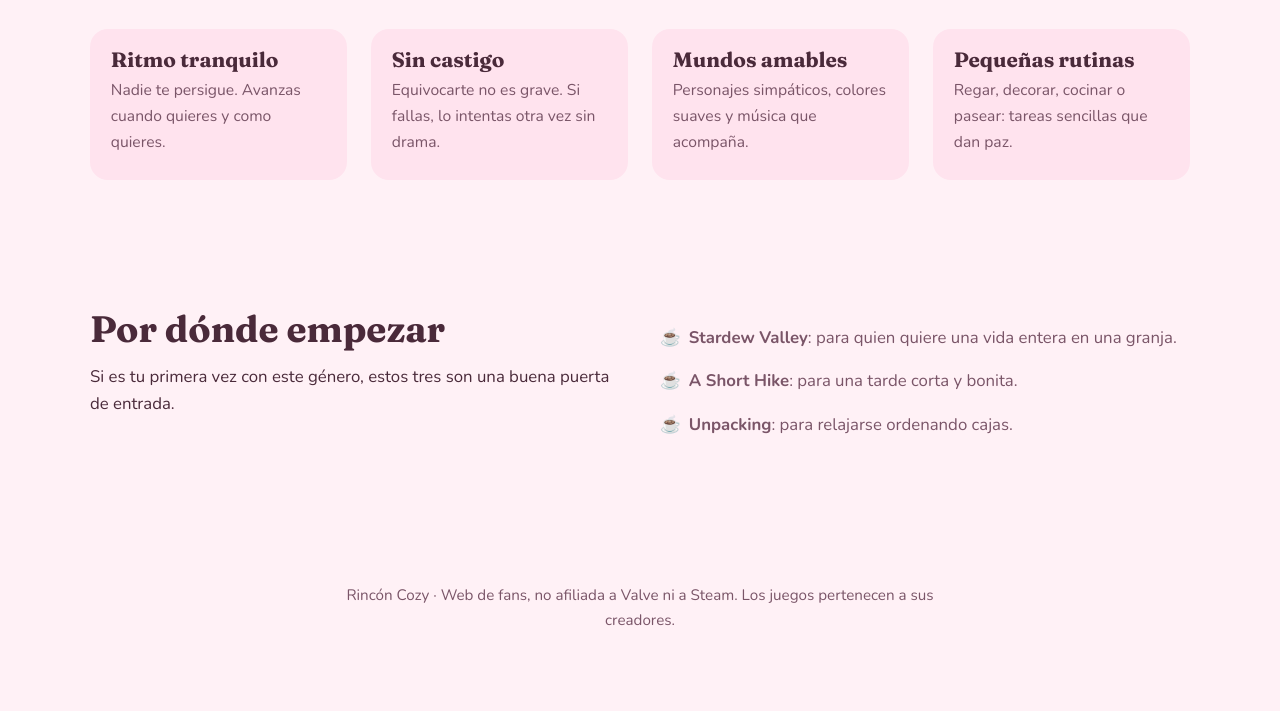
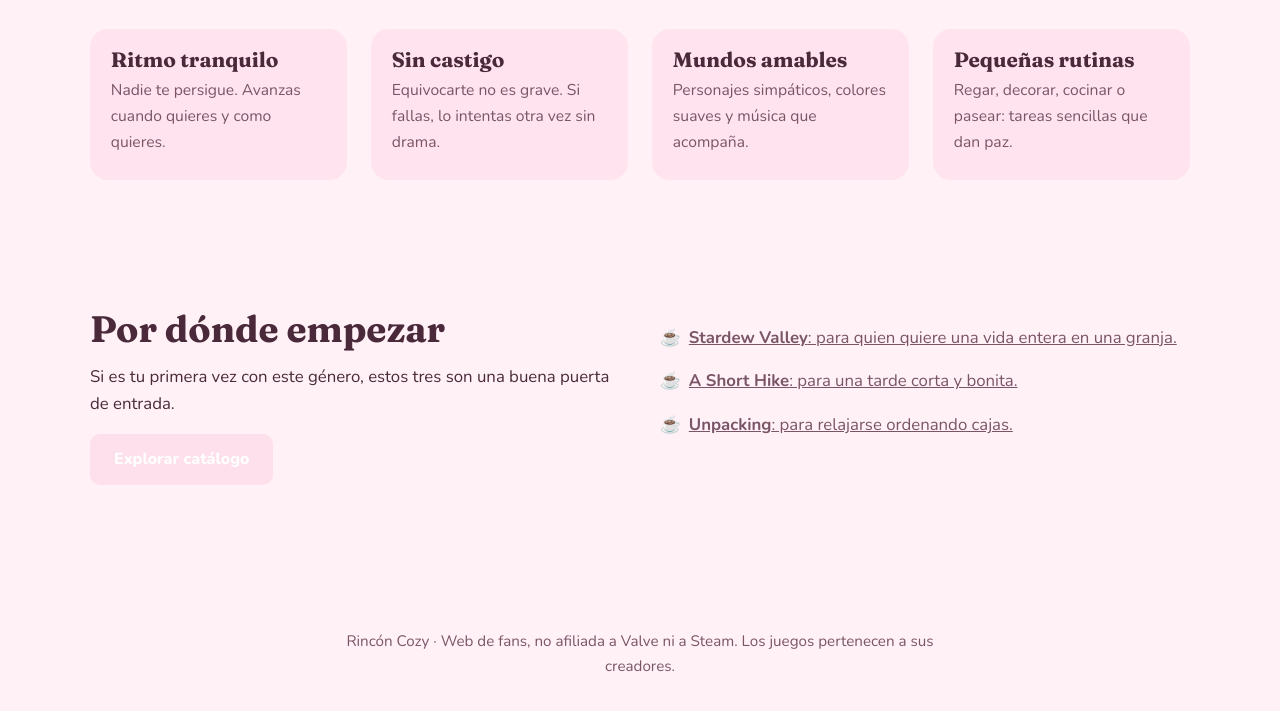
Before and after one commit to IMPERIO-create/Herramientas-Colaborativas, a plain HTML site: page index.html in a window 1280 px wide. Shown: the part 733-1444 px from the top of the page. Before the commit the page ends 1398 px from the top, so only its background shows below. Drawn offline with nearby package versions, Linux system fonts and the light colour scheme.

Commit message:
Enhance game list with links to juegos.html
Added links to game titles for better navigation.

```diff
--- a/index.html
+++ b/index.html
@@ -30,11 +30,15 @@
 </div></div></section>
 
 <section class="seccion"><div class="contenedor dos-col">
-<div><h2>Por dónde empezar</h2><p>Si es tu primera vez con este género, estos tres son una buena puerta de entrada.</p></div>
+<div>
+  <h2>Por dónde empezar</h2>
+  <p>Si es tu primera vez con este género, estos tres son una buena puerta de entrada.</p>
+  <a href="juegos.html" class="boton" style="margin-top: 1rem;">Explorar catálogo</a>
+</div>
 <ul class="lista-suave">
-<li><strong>Stardew Valley</strong>: para quien quiere una vida entera en una granja.</li>
-<li><strong>A Short Hike</strong>: para una tarde corta y bonita.</li>
-<li><strong>Unpacking</strong>: para relajarse ordenando cajas.</li>
+  <li><a href="juegos.html" class="enlace-juego"><strong>Stardew Valley</strong>: para quien quiere una vida entera en una granja.</a></li>
+  <li><a href="juegos.html" class="enlace-juego"><strong>A Short Hike</strong>: para una tarde corta y bonita.</a></li>
+  <li><a href="juegos.html" class="enlace-juego"><strong>Unpacking</strong>: para relajarse ordenando cajas.</a></li>
 </ul></div></section>
 </main>
 <footer class="pie"><div class="contenedor"><p>Rincón Cozy · Web de fans, no afiliada a Valve ni a Steam. Los juegos pertenecen a sus creadores.</p></div></footer></body></html>
```
